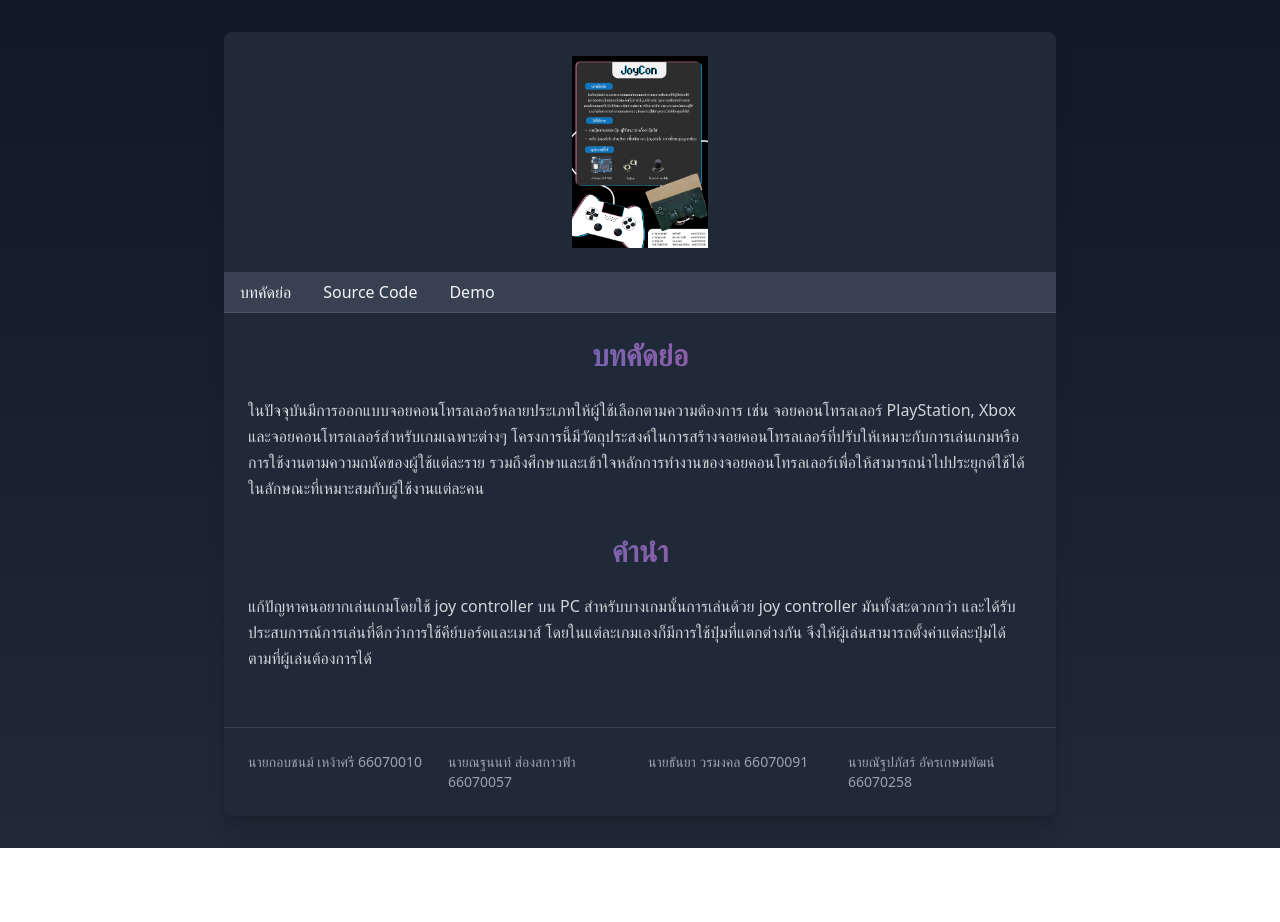
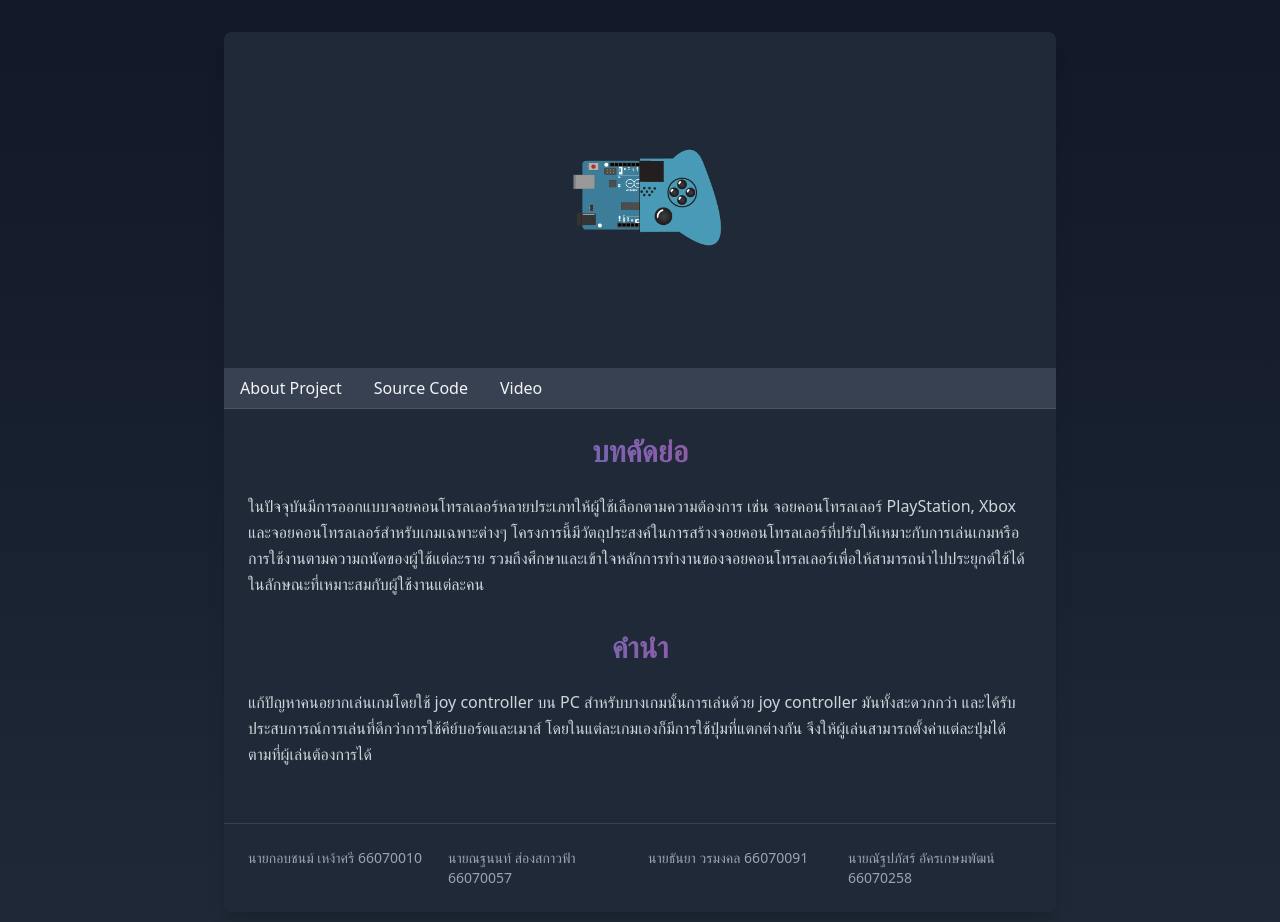
Before and after one commit to 66070010Ninja/Physical-Computing-Project-2024---IT-KMITL, a website: page index.html in a window 1280 px wide. Before the commit the page ends 848 px from the top, so only its background shows below. Drawn offline with nearby package versions, Linux system fonts and the light colour scheme.

Commit message:
about project source code and logo

```diff
--- a/index.html
+++ b/index.html
@@ -11,14 +11,14 @@
     <div class="container mx-auto max-w-4xl p-4 sm:p-6 lg:p-8">
         <div class="bg-gray-800 rounded-lg overflow-hidden shadow-xl">
             <div class="p-6">
-                <img src="JoyCon Poster.png" alt="JoyCon Project Logo" class="max-h-48 mx-auto object-contain">
+                <img src="Logo.png" alt="JoyCon Project Logo" class="max-h-72 mx-auto object-contain">
             </div>
             <div class="flex bg-gray-700 border-b border-gray-600">
-                <button class="tab active px-4 py-2 text-sm sm:text-base font-medium focus:outline-none" data-tab="abstract">บทคัดย่อ</button>
+                <button class="tab active px-4 py-2 text-sm sm:text-base font-medium focus:outline-none" data-tab="about">About Project</button>
                 <button class="tab px-4 py-2 text-sm sm:text-base font-medium focus:outline-none" data-tab="code">Source Code</button>
-                <button class="tab px-4 py-2 text-sm sm:text-base font-medium focus:outline-none" data-tab="demo">Demo</button>
+                <button class="tab px-4 py-2 text-sm sm:text-base font-medium focus:outline-none" data-tab="video">Video</button>
             </div>
-            <div id="abstract" class="tab-content active p-6">
+            <div id="about" class="tab-content active p-6">
                 <h2 class="text-2xl sm:text-3xl font-bold text-center mb-6 bg-gradient-to-r from-primary to-secondary bg-clip-text text-transparent">บทคัดย่อ</h2>
                 <p class="text-gray-300 leading-relaxed mb-8">ในปัจจุบันมีการออกแบบจอยคอนโทรลเลอร์หลายประเภทให้ผู้ใช้เลือกตามความต้องการ เช่น จอยคอนโทรลเลอร์ PlayStation, Xbox และจอยคอนโทรลเลอร์สำหรับเกมเฉพาะต่างๆ โครงการนี้มีวัตถุประสงค์ในการสร้างจอยคอนโทรลเลอร์ที่ปรับให้เหมาะกับการเล่นเกมหรือการใช้งานตามความถนัดของผู้ใช้แต่ละราย รวมถึงศึกษาและเข้าใจหลักการทำงานของจอยคอนโทรลเลอร์เพื่อให้สามารถนำไปประยุกต์ใช้ได้ในลักษณะที่เหมาะสมกับผู้ใช้งานแต่ละคน</p>
                 <h2 class="text-2xl sm:text-3xl font-bold text-center mb-6 bg-gradient-to-r from-primary to-secondary bg-clip-text text-transparent">คำนำ</h2>
@@ -54,13 +54,13 @@ const char Right = 'd';
 
 const char R_A = 'e';
 const char R_B = 'f';
-const char R_C = 'q';
-const char R_D = 'c';
+const char R_C = KEY_ESC;
+const char R_D = 'm';
 
 const char L_A = 'l';
 const char L_B = 'k';
 const char L_C = 'b';
-const char L_D = 't';
+const char L_D = 'f';
 
 // Button
 const int B_RA = 2;
@@ -214,8 +214,8 @@ void loop() {
                     </code>
                 </pre>
             </div>
-            <div id="demo" class="tab-content hidden p-6">
-                <h2 class="text-2xl sm:text-3xl font-bold text-center mb-6 bg-gradient-to-r from-primary to-secondary bg-clip-text text-transparent">Demo Video</h2>
+            <div id="video" class="tab-content hidden p-6">
+                <h2 class="text-2xl sm:text-3xl font-bold text-center mb-6 bg-gradient-to-r from-primary to-secondary bg-clip-text text-transparent">Video</h2>
                 <div class="aspect-w-16 aspect-h-9 max-w-2xl mx-auto">
                     <video controls class="rounded-lg w-full h-full object-cover">
                         <source src="/placeholder.mp4" type="video/mp4">
@@ -237,17 +237,14 @@ void loop() {
         document.addEventListener('DOMContentLoaded', function() {
             const tabs = document.querySelectorAll('.tab');
             const tabContents = document.querySelectorAll('.tab-content');
-
             tabs.forEach(tab => {
                 tab.addEventListener('click', () => {
                     const tabId = tab.getAttribute('data-tab');
-
                     tabs.forEach(t => {
                         t.classList.remove('active', 'bg-gray-800', 'text-white');
                         t.classList.add('text-gray-400');
                     });
                     tabContents.forEach(content => content.classList.add('hidden'));
-
                     tab.classList.add('active', 'bg-gray-800', 'text-white');
                     tab.classList.remove('text-gray-400');
                     document.getElementById(tabId).classList.remove('hidden');
```
Also changed, not shown: Logo.png (added), style.css.
